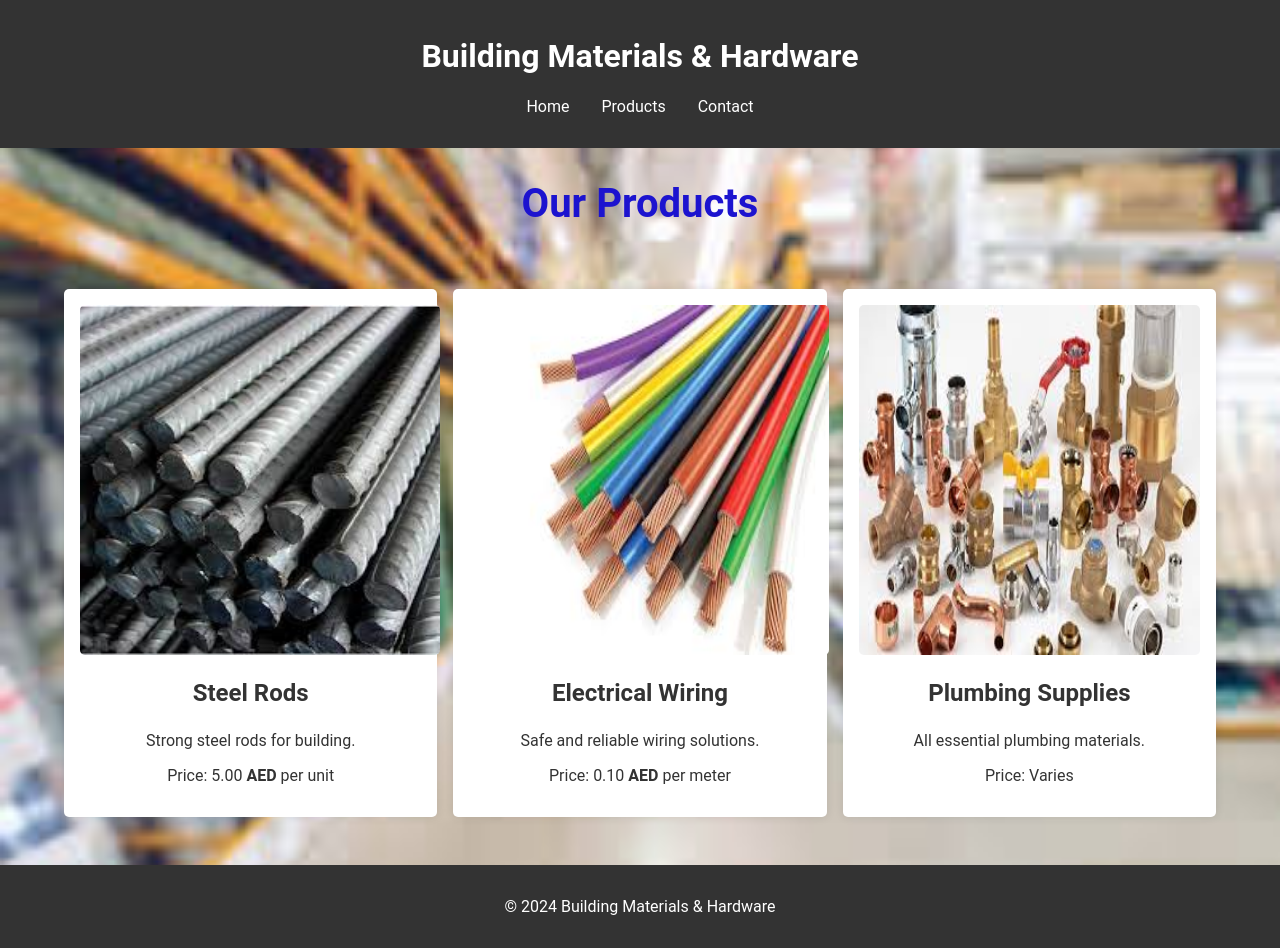
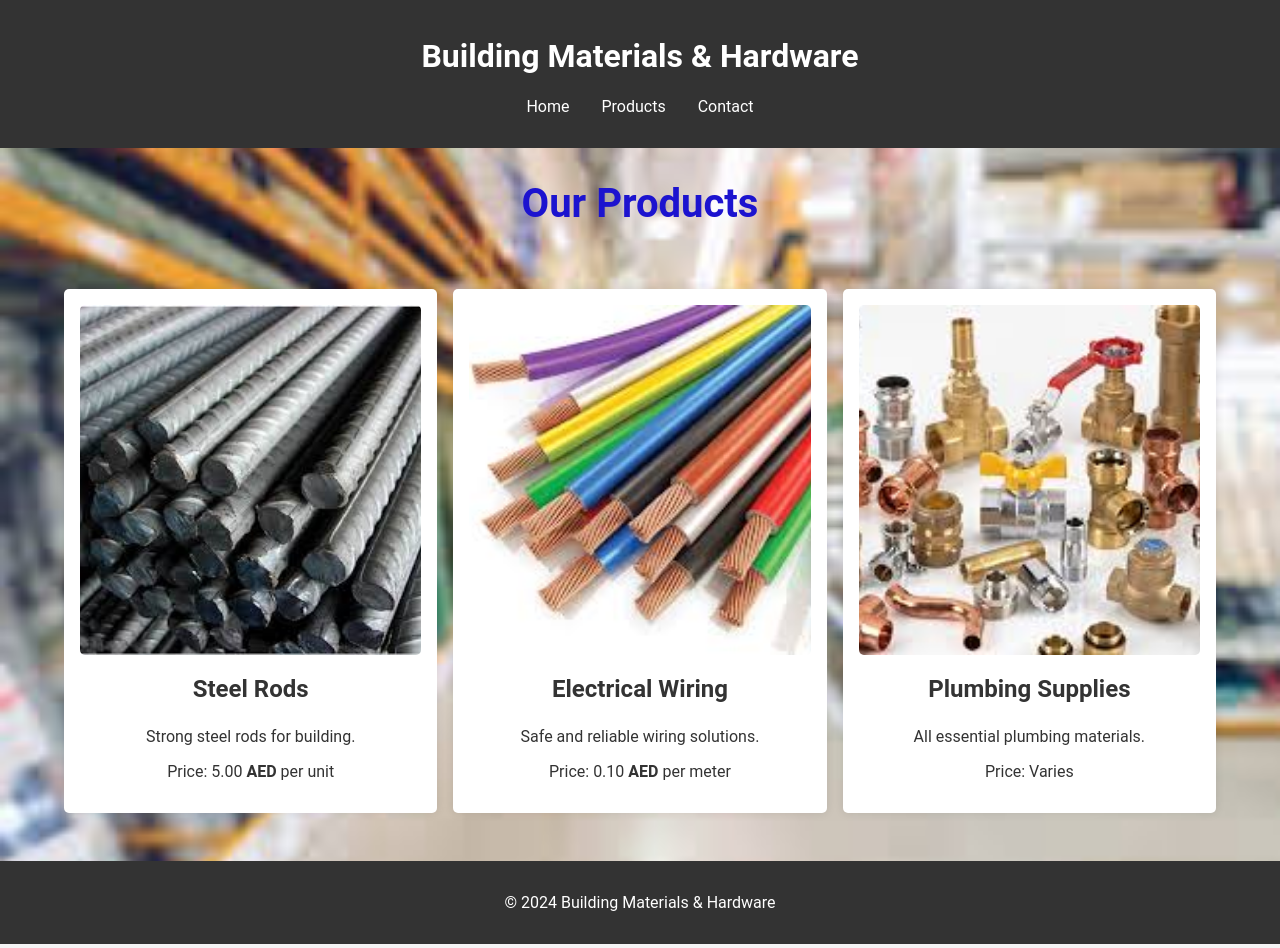
Before and after one commit to raniides/productwebsite, a React (Create React App) app: page /products in a window 1280 px wide. Built offline with nearby package versions, Linux system fonts and the light colour scheme.

Commit message:
commited

```diff
--- a/src/product.js
+++ b/src/product.js
@@ -25,19 +25,19 @@ const Product = () => {
           <h1 className='Name'>Our Products</h1>
           <div className="product-grid">
             <div className="product-card">
-              <img src={ steelrods } alt="Steel Rods" style={{ width:'360px',height: '350px' }}/>
+              <img src={ steelrods } alt="Steel Rods" style={{width: '100%',height: '350px' , display: 'block',objectFit:'cover' }}/>
               <h2>Steel Rods</h2>
               <p>Strong steel rods for building.</p>
               <p>Price: 5.00 <b>AED</b> per unit</p>
             </div>
             <div className="product-card">
-              <img src={ electricalwire } alt="Electrical Wiring" style={{ width:'360px',height: '350px' }}/>
+              <img src={ electricalwire } alt="Electrical Wiring" style={{width: '100%',height: '350px' , display: 'block',objectFit:'cover' }}/>
               <h2>Electrical Wiring</h2>
               <p>Safe and reliable wiring solutions.</p>
               <p>Price: 0.10 <b>AED</b> per meter</p>
             </div>
             <div className="product-card">
-              <img src={ plumbing }  alt="Plumbing Supplies" style={{ height: '350px' }}/>
+              <img src={ plumbing }  alt="Plumbing Supplies" style={{width: '100%',height: '350px' , display: 'block',objectFit:'cover' }}/>
               <h2>Plumbing Supplies</h2>
               <p>All essential plumbing materials.</p>
               <p>Price: Varies</p>
```
